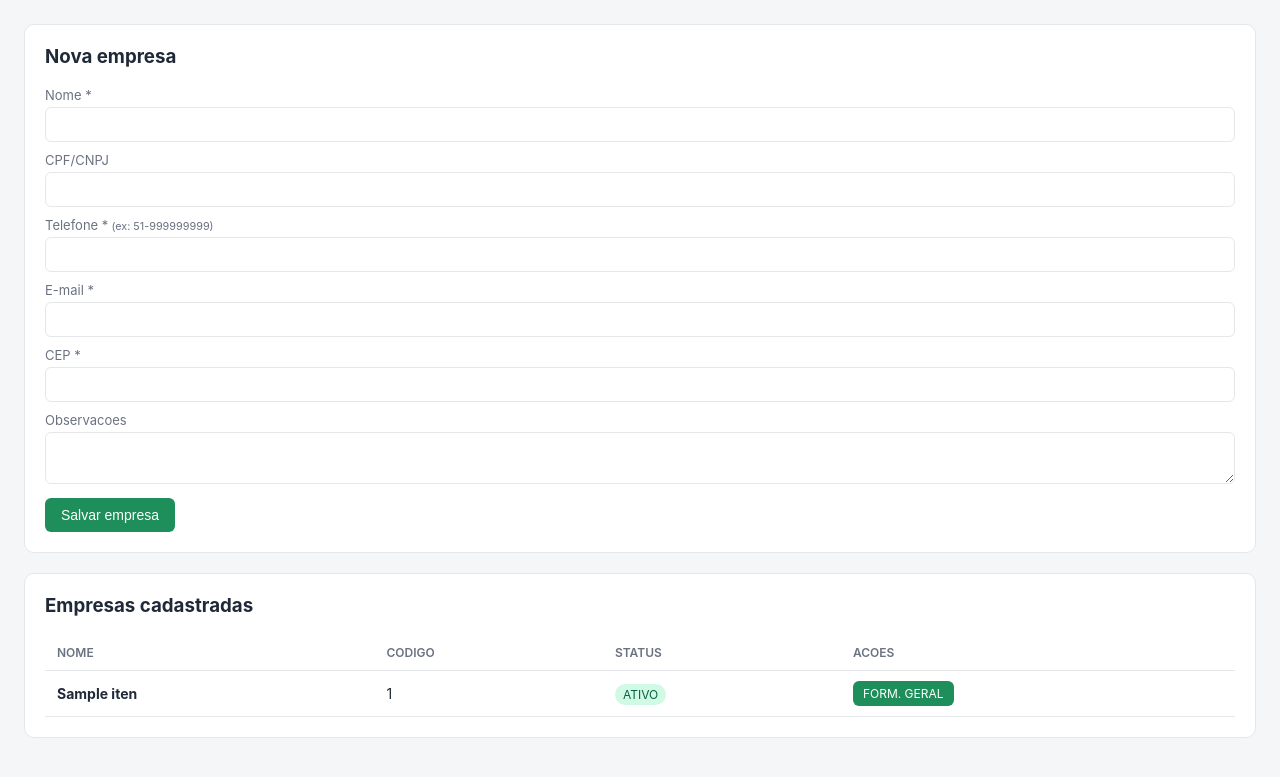
After one commit to michaelibm/LPGD, a FastAPI app: template app/templates/empresas.html in a window 1280 px wide. The commit adds this page. Shown: the top 777 px of the page. Run offline with FastAPI, Linux system fonts and the light colour scheme; the template is opened without the code that fills it: most values are stand-ins (such as "Sample title", 1, 10 or a date in 2020).

Commit message:
Add Empresas module and Formulario Geral (32-question LGPD diagnostic, matching original DataMappingLGPD structure with real percentage calculation)

```diff
--- a/app/main.py
+++ b/app/main.py
@@ -14,6 +14,7 @@ from app.database import init_db, get_db
 from app import models
 from app.auth import hash_senha, verificar_senha, criar_token_sessao, ler_token_sessao
 from app import ai_assistant
+from app.formgeral_data import PERGUNTAS_FORMGERAL
 
 BASE_DIR = os.path.dirname(os.path.abspath(__file__))
 
@@ -438,3 +439,150 @@ def configuracoes_ia_salvar(
     db.commit()
 
     return RedirectResponse(url="/configuracoes-ia?salvo=1", status_code=303)
+
+
+# ---------- EMPRESAS ----------
+
+@app.get("/empresas", response_class=HTMLResponse)
+def listar_empresas(request: Request, db: Session = Depends(get_db)):
+    user = usuario_atual(request, db)
+    if not user:
+        return RedirectResponse(url="/login", status_code=303)
+    itens = db.query(models.Empresa).order_by(models.Empresa.id.desc()).all()
+    return templates.TemplateResponse(request, "empresas.html", {"user": user, "itens": itens})
+
+
+@app.post("/empresas/novo")
+def criar_empresa(
+    request: Request,
+    nome: str = Form(...),
+    cpf_cnpj: str = Form(""),
+    telefone: str = Form(""),
+    email: str = Form(""),
+    cep: str = Form(""),
+    observacoes: str = Form(""),
+    db: Session = Depends(get_db),
+):
+    user = usuario_atual(request, db)
+    if not user:
+        return RedirectResponse(url="/login", status_code=303)
+    e = models.Empresa(
+        nome=nome, cpf_cnpj=cpf_cnpj, telefone=telefone, email=email,
+        cep=cep, observacoes=observacoes, status=True,
+    )
+    db.add(e)
+    db.commit()
+    return RedirectResponse(url="/empresas", status_code=303)
+
+
+@app.post("/empresas/{empresa_id}/editar")
+def editar_empresa(
+    request: Request,
+    empresa_id: int,
+    nome: str = Form(...),
+    telefone: str = Form(""),
+    email: str = Form(""),
+    cep: str = Form(""),
+    status: str = Form(""),
+    observacoes: str = Form(""),
+    db: Session = Depends(get_db),
+):
+    user = usuario_atual(request, db)
+    if not user:
+        return RedirectResponse(url="/login", status_code=303)
+    e = db.query(models.Empresa).filter(models.Empresa.id == empresa_id).first()
+    if e:
+        e.nome = nome
+        e.telefone = telefone
+        e.email = email
+        e.cep = cep
+        e.status = (status == "1")
+        e.observacoes = observacoes
+        db.commit()
+    return RedirectResponse(url="/empresas", status_code=303)
+
+
+# ---------- FORMULARIO GERAL (questionario de diagnostico LGPD) ----------
+
+def calcular_percentual_adequacao(respostas_map: dict) -> int:
+    """Percentual de perguntas respondidas com SIM sobre o total aplicavel (exclui NAO SE APLICA e pendentes)."""
+    total_aplicavel = 0
+    total_sim = 0
+    for p in PERGUNTAS_FORMGERAL:
+        resp = respostas_map.get(p["numero"])
+        if resp in ("S", "N"):
+            total_aplicavel += 1
+            if resp == "S":
+                total_sim += 1
+    if total_aplicavel == 0:
+        return 0
+    return round((total_sim / total_aplicavel) * 100)
+
+
+@app.get("/empresas/{empresa_id}/formulario-geral", response_class=HTMLResponse)
+def formulario_geral_page(request: Request, empresa_id: int, db: Session = Depends(get_db)):
+    user = usuario_atual(request, db)
+    if not user:
+        return RedirectResponse(url="/login", status_code=303)
+    empresa = db.query(models.Empresa).filter(models.Empresa.id == empresa_id).first()
+    if not empresa:
+        return RedirectResponse(url="/empresas", status_code=303)
+
+    respostas = (
+        db.query(models.FormularioGeralResposta)
+        .filter(models.FormularioGeralResposta.empresa_id == empresa_id)
+        .all()
+    )
+    respostas_map = {r.pergunta_id: r.resposta for r in respostas}
+    observacoes_map = {r.pergunta_id: r.observacao for r in respostas}
+    percentual = calcular_percentual_adequacao(respostas_map)
+
+    return templates.TemplateResponse(
+        request,
+        "formulario_geral.html",
+        {
+            "user": user,
+            "empresa": empresa,
+            "perguntas": PERGUNTAS_FORMGERAL,
+            "respostas_map": respostas_map,
+            "observacoes_map": observacoes_map,
+            "percentual": percentual,
+        },
+    )
+
+
+@app.post("/empresas/{empresa_id}/formulario-geral")
+async def formulario_geral_salvar(request: Request, empresa_id: int, db: Session = Depends(get_db)):
+    user = usuario_atual(request, db)
+    if not user:
+        return RedirectResponse(url="/login", status_code=303)
+
+    form = await request.form()
+
+    for p in PERGUNTAS_FORMGERAL:
+        numero = p["numero"]
+        resposta_valor = form.get(f"Q_{numero}") or None
+        observacao_valor = form.get(f"obs_{numero}") or None
+
+        existente = (
+            db.query(models.FormularioGeralResposta)
+            .filter(
+                models.FormularioGeralResposta.empresa_id == empresa_id,
+                models.FormularioGeralResposta.pergunta_id == numero,
+            )
+            .first()
+        )
+        if existente:
+            existente.resposta = resposta_valor
+            existente.observacao = observacao_valor
+        else:
+            nova_resposta = models.FormularioGeralResposta(
+                empresa_id=empresa_id,
+                pergunta_id=numero,
+                resposta=resposta_valor,
+                observacao=observacao_valor,
+            )
+            db.add(nova_resposta)
+
+    db.commit()
+    return RedirectResponse(url=f"/empresas/{empresa_id}/formulario-geral?salvo=1", status_code=303)
--- a/app/templates/base.html
+++ b/app/templates/base.html
@@ -123,7 +123,8 @@
   <div class="sidebar">
     <div class="brand">LGPD Manager</div>
     <a href="/">Dashboard</a>
-    <div class="section-title">Cadastros</div>
+    <div class="section-title">Cadastro</div>
+    <a href="/empresas">Empresas</a>
     <a href="/departamentos">Departamentos</a>
     <a href="/processos">Processos</a>
     <div class="section-title">Conformidade LGPD</div>
--- /dev/null
+++ b/app/templates/empresas.html
@@ -0,0 +1,45 @@
+{% extends "base.html" %}
+{% block title %}Empresas - LGPD Manager{% endblock %}
+{% block header %}<h2 style="margin:0;font-size:18px;">Empresas</h2>{% endblock %}
+{% block content %}
+<div class="card">
+  <h3>Nova empresa</h3>
+  <form method="post" action="/empresas/novo">
+    <label>Nome *</label>
+    <input type="text" name="nome" maxlength="150" required>
+    <label>CPF/CNPJ</label>
+    <input type="text" name="cpf_cnpj" maxlength="18">
+    <label>Telefone *<small style="color:var(--muted)"> (ex: 51-999999999)</small></label>
+    <input type="text" name="telefone" maxlength="20" required>
+    <label>E-mail *</label>
+    <input type="email" name="email" maxlength="60" required>
+    <label>CEP *</label>
+    <input type="text" name="cep" maxlength="9" required>
+    <label>Observacoes</label>
+    <textarea name="observacoes" rows="2"></textarea>
+    <button class="btn" type="submit">Salvar empresa</button>
+  </form>
+</div>
+
+<div class="card">
+  <h3>Empresas cadastradas</h3>
+  <table>
+    <tr><th>Nome</th><th>Codigo</th><th>Status</th><th>Acoes</th></tr>
+    {% for e in itens %}
+    <tr>
+      <td><b>{{ e.nome }}</b></td>
+      <td>{{ e.id }}</td>
+      <td>
+        {% if e.status %}<span class="badge badge-baixo">ATIVO</span>
+        {% else %}<span class="badge badge-alto">INATIVO</span>{% endif %}
+      </td>
+      <td>
+        <a class="btn" style="padding:5px 10px;font-size:12px;" href="/empresas/{{ e.id }}/formulario-geral">FORM. GERAL</a>
+      </td>
+    </tr>
+    {% else %}
+    <tr><td colspan="4" style="color:var(--muted)">Nenhuma empresa cadastrada.</td></tr>
+    {% endfor %}
+  </table>
+</div>
+{% endblock %}
```
Also changed, not shown: app/formgeral_data.py (added, +39 -0 lines), app/models.py (+25 -0 lines), app/templates/formulario_geral.html (added, +61 -0 lines).
